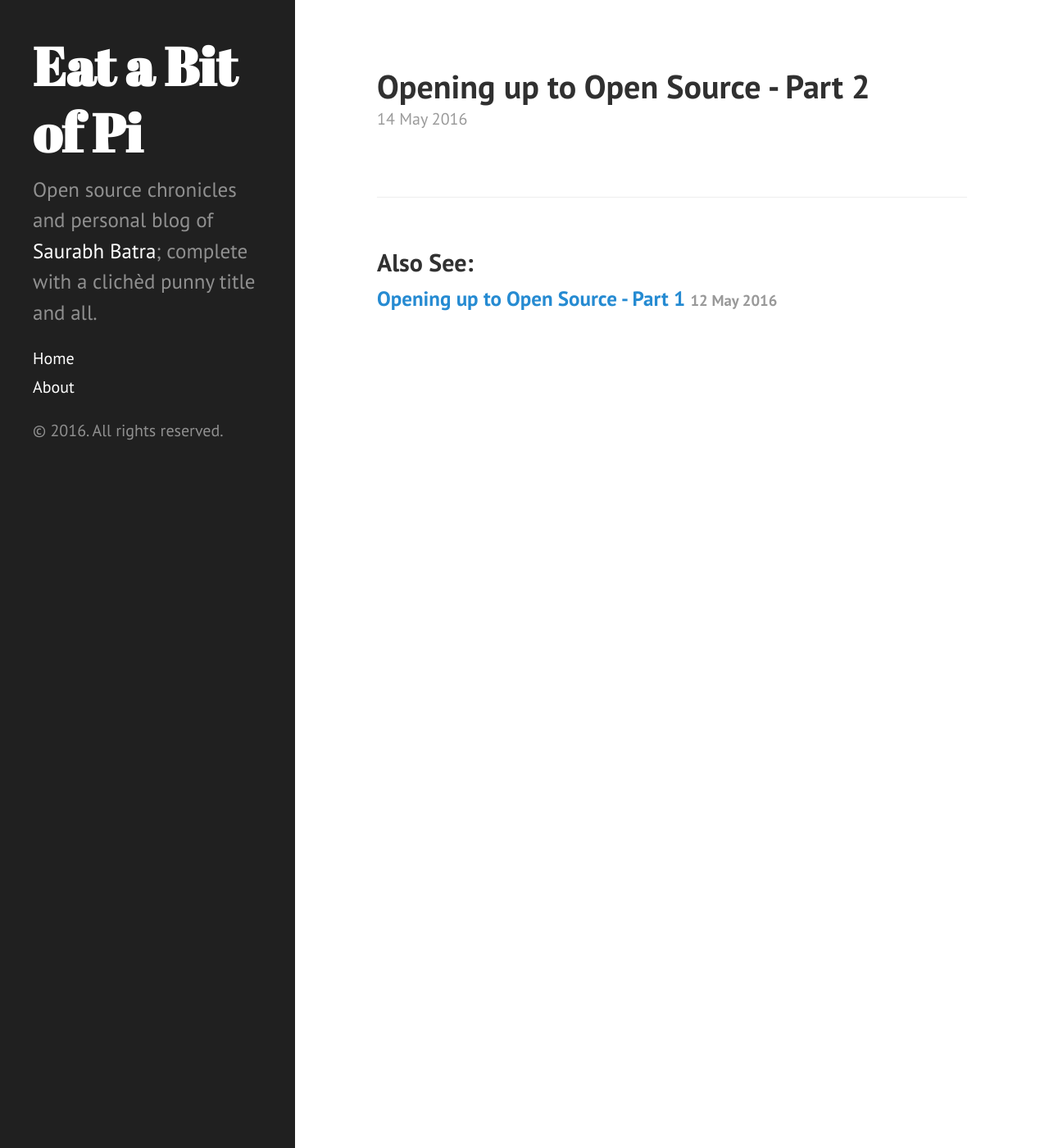
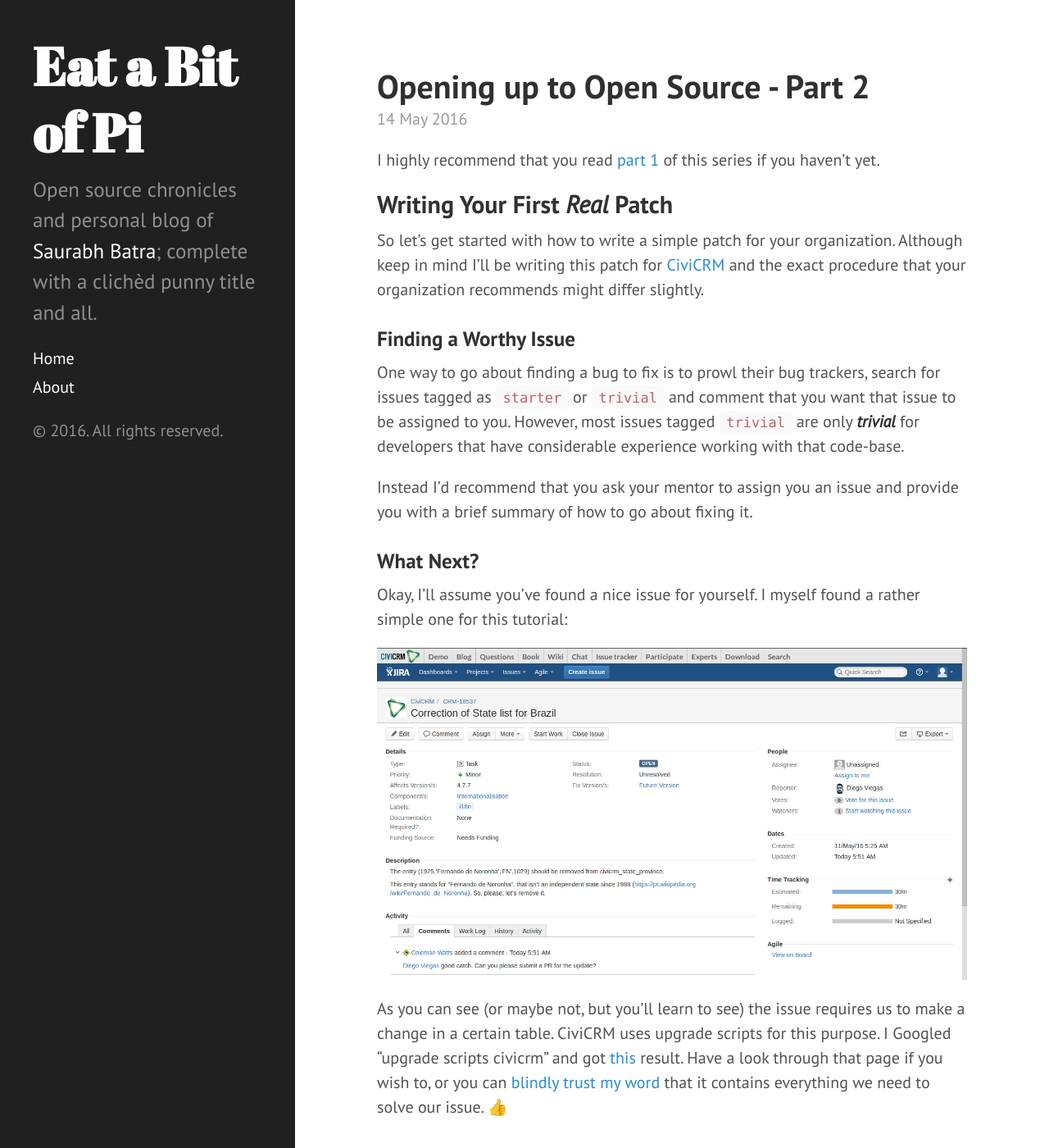
Before and after one commit to saurabhbatra96/saurabhbatra96.github.io, a Jekyll site: the page built from _posts/2016-05-14-opening-up-to-open-source-part-2.md, in a window 1280 px wide and 1400 px high. Shown: the whole window at 82% size. Built offline with Jekyll 4.4.1, drawn with Linux system fonts in a browser that asks for light colours; emoji names are drawn with the system emoji font; some of the changed text lies outside the part shown.

Commit message:
second blog post completed

```diff
--- a/_posts/2016-05-14-opening-up-to-open-source-part-2.md
+++ b/_posts/2016-05-14-opening-up-to-open-source-part-2.md
@@ -2,3 +2,69 @@
 layout: post
 title: Opening up to Open Source - Part 2
 ---
+
+I highly recommend that you read [part 1](/2016/05/12/opening-up-to-open-source-part-1/) of this series if you haven't yet.
+
+## Writing Your First _Real_ Patch
+
+So let's get started with how to write a simple patch for your organization. Although keep in mind I'll be writing this patch for [CiviCRM](http://civicrm.org/) and the exact procedure that your organization recommends might differ slightly.
+
+### Finding a Worthy Issue
+
+One way to go about finding a bug to fix is to prowl their bug trackers, search for issues tagged as `starter` or `trivial` and comment that you want that issue to be assigned to you. However, most issues tagged `trivial` are only **_trivial_** for developers that have considerable experience working with that code-base.
+
+Instead I'd recommend that you ask your mentor to assign you an issue and provide you with a brief summary of how to go about fixing it.
+
+### What Next?
+
+Okay, I'll assume you've found a nice issue for yourself. I myself found a rather simple one for this tutorial:
+
+<img src="/public/opentoopen/opentoopen2.png" style="width: 100%; display: block;">
+
+As you can see (or maybe not, but you'll learn to see) the issue requires us to make a change in a certain table. CiviCRM uses upgrade scripts for this purpose. I Googled "upgrade scripts civicrm" and got <a href="https://wiki.civicrm.org/confluence/display/CRMDOC/Upgrade+Reference" target="_blank">this</a> result. Have a look through that page if you wish to, or you can <a href="https://www.psychologytoday.com/blog/close-encounters/201407/can-you-really-trust-the-people-you-meet-online" target="_blank">blindly trust my word</a> that it contains everything we need to solve our issue. :+1:
+
+### Working With Version Control
+
+I'm assuming that you have some basic knowledge of working with version control. If not, <a href="https://git-scm.com/docs/gittutorial" target="_blank">this tutorial</a> hosted by Git should have you up and running Git within half an hour or so of reading.
+
+
+Let's make a new branch where we'll solve the issue. I'll just name the branch **CRM-18537** to represent the issue id.
+
+{% highlight bash %}
+$ git checkout upstream/master -b CRM-18537
+{% endhighlight %}
+
+### Change the Required Code
+
+This is the part where I'll mostly fast forward and just show you the required changes.
+<div class="message">This is something you have to figure out on your own, you will not find a blog telling you how to fix every bug you face.</div>
+
+<img src="/public/opentoopen/opentoopen2-1.png" style="width: 100%; display: block;">
+
+We'll just add this simple SQL query to delete the corresponding field.
+
+<img src="/public/opentoopen/opentoopen2-2.png" style="width: 100%; display: block;">
+<img src="/public/opentoopen/opentoopen2-3.png" style="width: 100%; display: block;">
+
+And delete the corresponding values in these two files. (<a href="https://wiki.civicrm.org/confluence/display/CRMDOC/Upgrade+Reference" target="_blank">How did I know what to do?</a>)
+
+### Committing Your Changes
+
+Great! You've successfully made your first change to the code-base. How to go about converting this into a patch?
+
+Let's start by committing your changes and pushing them to your forked repository.
+
+{% highlight bash %}
+$ git commit -a -m "CRM-18537 Remove Brazilian state."
+$ git push https://github.com/username/civicrm-core.git CRM-18537
+{% endhighlight %}
+
+Enter your GitHub username and password and head on over to <a href="https://www.github.com" target="_blank">GitHub</a>.
+
+On your GitHub dashboard, you'll find a notification telling you that you pushed some code to a new branch `CRM-18537`. Click on the green create a pull request button, add a brief description, review your changes one last time (not really the last time) and finish up.
+
+<img src="/public/opentoopen/opentoopen2-4.png" style="width: 100%; display: block;">
+
+Congratulations! You have your first PR ready to be merged (or closed)! :grin:
+
+How to make changes to your PRs, what is stashing, rebasing and the wonderful utility called grep. Continued in part 3.
```
Also changed, not shown: public/opentoopen/opentoopen2-1.png (added), public/opentoopen/opentoopen2-2.png (added), public/opentoopen/opentoopen2-3.png (added), public/opentoopen/opentoopen2-4.png (added), public/opentoopen/opentoopen2.png (added).
